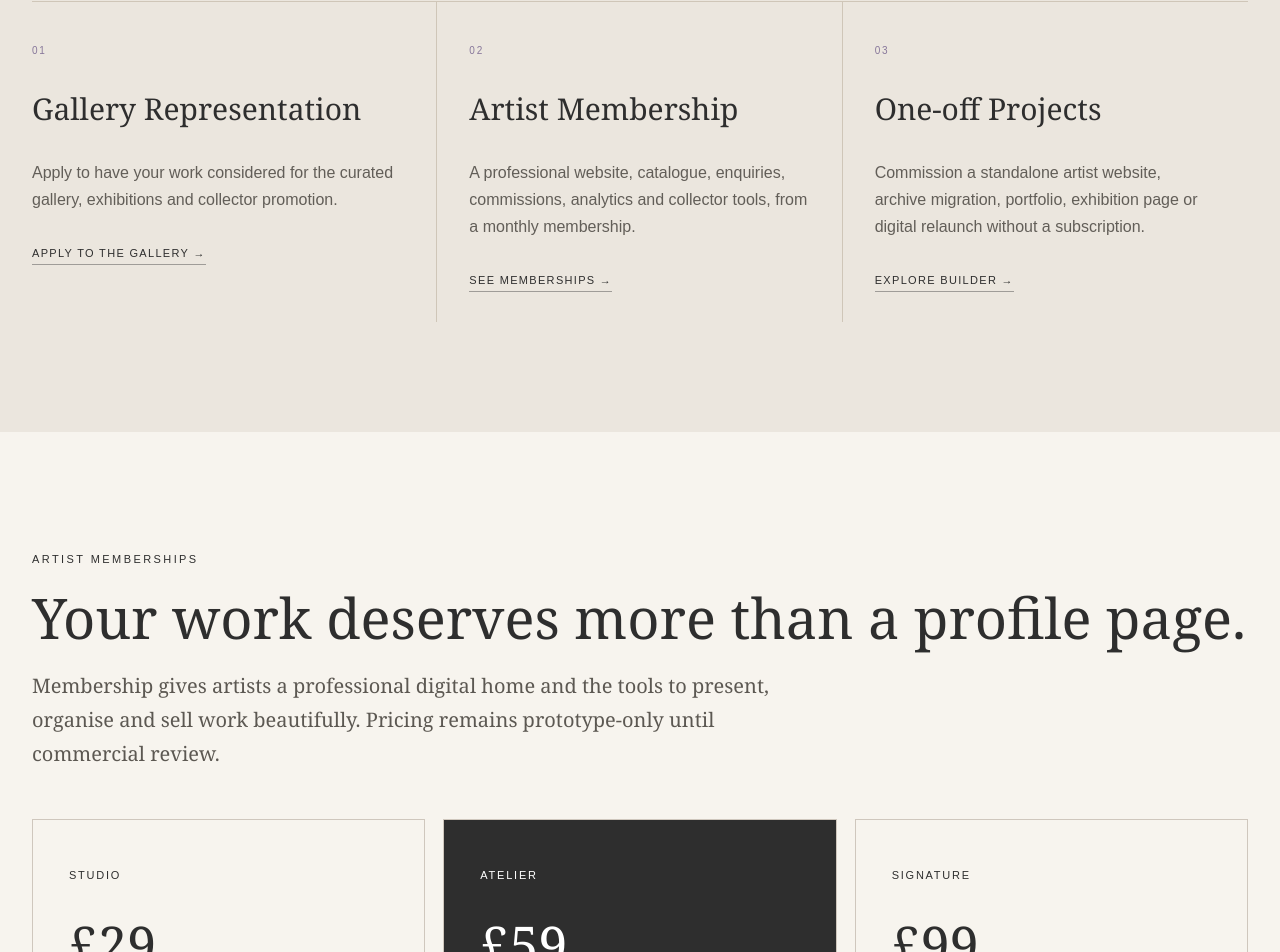
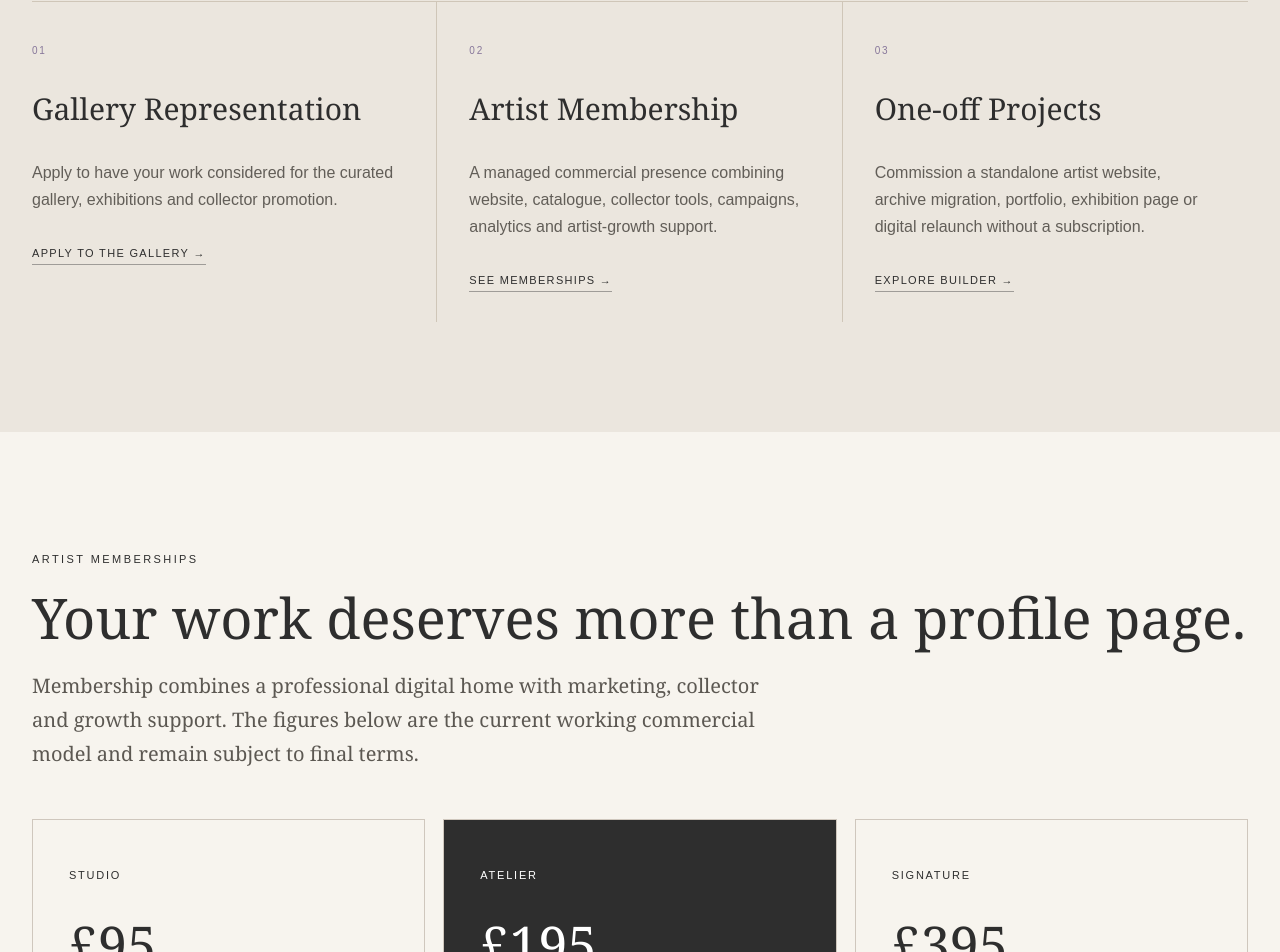
Before and after one commit to ORVIA-Oversight/lavender-north, a Next.js app: page / in a window 1280 px wide. Shown: the part 10441-11393 px from the top of the page. Built offline with nearby package versions, Linux system fonts and the light colour scheme.

Commit message:
Strengthen Lavender North artist commercial model

```diff
--- a/src/app/page.tsx
+++ b/src/app/page.tsx
@@ -143,20 +143,20 @@ export default function Home() {
           <div className="section-head artist-intro"><div><p className="kicker">For Artists</p><h2>Three ways to work with Lavender North.</h2></div><p>Services can be purchased. Curatorial endorsement cannot.</p></div>
           <div className="offer-grid">
             <article><span className="offer-num">01</span><h3>Gallery Representation</h3><p>Apply to have your work considered for the curated gallery, exhibitions and collector promotion.</p><a href="#" className="text-link">Apply to the gallery →</a></article>
-            <article><span className="offer-num">02</span><h3>Artist Membership</h3><p>A professional website, catalogue, enquiries, commissions, analytics and collector tools, from a monthly membership.</p><a href="#memberships" className="text-link">See memberships →</a></article>
+            <article><span className="offer-num">02</span><h3>Artist Membership</h3><p>A managed commercial presence combining website, catalogue, collector tools, campaigns, analytics and artist-growth support.</p><a href="#memberships" className="text-link">See memberships →</a></article>
             <article><span className="offer-num">03</span><h3>One-off Projects</h3><p>Commission a standalone artist website, archive migration, portfolio, exhibition page or digital relaunch without a subscription.</p><a href="#builder" className="text-link">Explore Builder →</a></article>
           </div>
         </div>
       </section>
 
       <section id="memberships" className="section shell memberships">
-        <p className="kicker">Artist Memberships</p><h2>Your work deserves more than a profile page.</h2><p className="lede narrow">Membership gives artists a professional digital home and the tools to present, organise and sell work beautifully. Pricing remains prototype-only until commercial review.</p>
+        <p className="kicker">Artist Memberships</p><h2>Your work deserves more than a profile page.</h2><p className="lede narrow">Membership combines a professional digital home with marketing, collector and growth support. The figures below are the current working commercial model and remain subject to final terms.</p>
         <div className="pricing-grid">
-          <article><p className="plan">Studio</p><h3>£29<span>/month</span></h3><p>For artists needing a professional digital home.</p><ul><li>Artist profile + site</li><li>Lavender North subdomain</li><li>30 artworks</li><li>Enquiries + commissions</li><li>QR labels + basic analytics</li><li>Social launch toolkit</li><li>Campaign-ready artwork templates</li></ul><a className="btn light" href="/onboarding">Start onboarding</a></article>
-          <article className="featured-plan"><p className="plan">Atelier</p><h3>£59<span>/month</span></h3><p>For artists actively exhibiting and selling.</p><ul><li>Own domain connection</li><li>150 artworks + collections</li><li>Viewing rooms + exhibitions</li><li>Collector CRM + newsletter</li><li>Online sales + certificates</li><li>Monthly social campaign pack</li><li>Collection launch campaign support</li></ul><a className="btn dark" href="/onboarding">Start onboarding</a></article>
-          <article><p className="plan">Signature</p><h3>£99<span>/month</span></h3><p>For established artists needing an individual digital presence.</p><ul><li>Unlimited artwork</li><li>Bespoke homepage</li><li>Video integration</li><li>Advanced collector tools</li><li>Managed campaign planning</li><li>Paid-ad campaign setup & optimisation</li><li>Priority launch + collector campaigns</li></ul><a className="btn light" href="/onboarding">Start onboarding</a></article>
+          <article><p className="plan">Studio</p><h3>£95<span>/month</span></h3><p>For artists who need a credible commercial digital home, not another profile page.</p><ul><li>Artist website + gallery profile</li><li>Lavender North subdomain</li><li>Up to 50 artworks</li><li>Enquiries + commissions</li><li>QR artwork pages + analytics</li><li>SEO-ready pages</li><li>Social launch toolkit</li><li>Monthly campaign-ready creative</li></ul><p className="plan-detail">12-month commitment · £1,140 annual value · current onboarding £295</p><a className="btn light" href="/onboarding">Start onboarding</a></article>
+          <article className="featured-plan"><p className="plan">Atelier</p><h3>£195<span>/month</span></h3><p>For artists actively exhibiting, marketing and building a collector base.</p><ul><li>Own domain connection</li><li>Up to 250 artworks + collections</li><li>Private viewing rooms + exhibitions</li><li>Collector CRM + newsletter</li><li>Online sales + certificates</li><li>Monthly social campaign pack</li><li>Collection launch support</li><li>Quarterly artist growth review</li></ul><p className="plan-detail">12-month commitment · £2,340 annual value · current onboarding £595</p><a className="btn dark" href="/onboarding">Start onboarding</a></article>
+          <article><p className="plan">Signature</p><h3>£395<span>/month</span></h3><p>For established artists who want a managed commercial presence around their practice.</p><ul><li>Unlimited catalogue</li><li>Bespoke website treatment</li><li>Video + press/media integration</li><li>Advanced collector tools</li><li>Managed campaign planning</li><li>Paid-ad setup + optimisation</li><li>Priority launch + collector campaigns</li><li>Monthly commercial marketing programme</li></ul><p className="plan-detail">12-month commitment · £4,740 annual value · current onboarding £1,250</p><a className="btn light" href="/onboarding">Start onboarding</a></article>
         </div>
-        <p className="prototype-note">Prototype pricing — subject to final commercial review.</p>
+        <p className="prototype-note">Working commercial model — final Artist Agreement will define VAT, cancellation, attribution, payment timing and any promotional annual-payment terms. Advertising media spend is separate.</p>
       </section>
 
       <section id="builder" className="builder shell">
```
